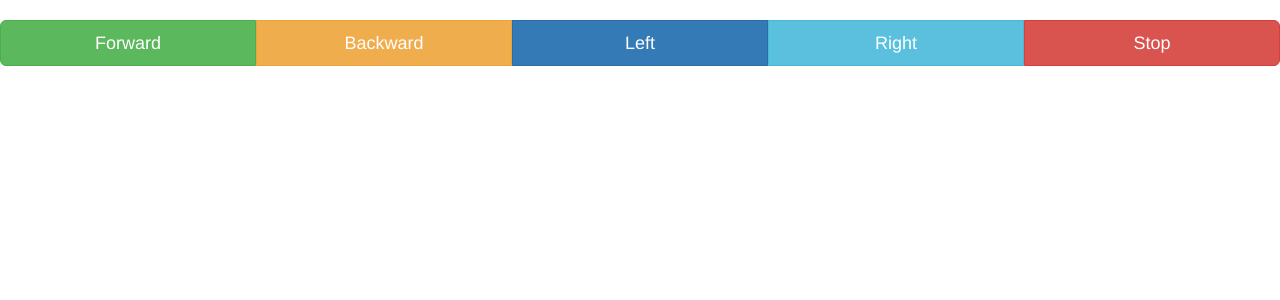
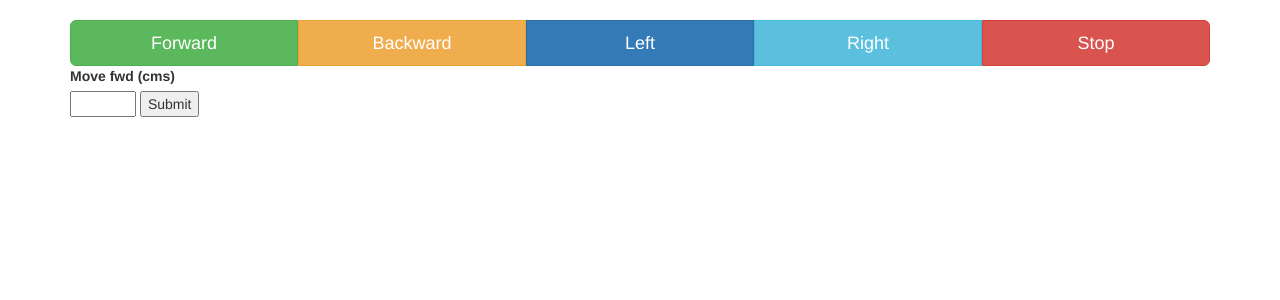
Before and after one commit to fersantxez/gopigo-server, a Flask app: page /move in a window 1280 px wide. Shown: the part 52-352 px from the top of the page. Run offline with Flask 2, Linux system fonts and the light colour scheme; some libraries are stand-ins or nearby versions.

Commit message:
working forward cms

```diff
--- a/app/forms.py
+++ b/app/forms.py
@@ -1,17 +1,16 @@
-from flask_wtf import Form
-from wtforms import SubmitField
+from flask_wtf import FlaskForm
+from wtforms import IntegerField, SubmitField
+from wtforms.validators import NumberRange
 
-class MoveForm(Form):
-	form = Form()
-	if form.validate_on_submit():
-		if 'Forward' in request.form:
-			print('**DEBUG: forward')
-			flash('Forward')
-		elif 'Backward' in request.form:
-			flash('Backward')
-		elif 'Left' in request.form:
-			flash('Left')
-		elif 'Right' in request.form:
-			flash('Right')
-		elif 'Stop' in request.form:
-			flash('Stop')
+class FormForwardCms(FlaskForm):
+	forward_distance = IntegerField('Move fwd (cms)',[NumberRange(min=0, max=500)])
+	forward_submit = SubmitField('Submit')
+
+class BackwardFormCms(FlaskForm):
+	pass
+
+class RotateLeftDegrees(FlaskForm):
+	pass
+
+class RotateRightDegrees(FlaskForm):
+	pass
--- a/app/templates/404.html
+++ b/app/templates/404.html
@@ -15,8 +15,8 @@
                     Sorry, an error has occured, Requested page not found!
                 </div>
                 <div class="error-actions">
-                    <a href="http://www.jquery2dotnet.com" class="btn btn-primary btn-lg"><span class="glyphicon glyphicon-home"></span>
-                        Take Me Home </a><a href="http://www.jquery2dotnet.com" class="btn btn-default btn-lg"><span class="glyphicon glyphicon-envelope"></span> Contact Support </a>
+                    <a href="/" class="btn btn-primary btn-lg"><span class="glyphicon glyphicon-home"></span>
+                        Take Me Home </a><a href="/" class="btn btn-default btn-lg"><span class="glyphicon glyphicon-envelope"></span> Contact Support </a>
                 </div>
             </div>
         </div>
--- a/app/templates/base.html
+++ b/app/templates/base.html
@@ -29,3 +29,15 @@
     </div>
 </div>
 {% endblock %}
+
+{% block content %}
+<div class="container">
+ {% for message in get_flashed_messages() %}
+ <div class="alert alert-warning">
+ <button type="button" class="close" data-dismiss="alert">&times;</button>
+ {{ message }}
+ </div>
+ {% endfor %}
+ {% block page_content %}{% endblock %}
+</div>
+{% endblock %}
--- a/app/templates/move.html
+++ b/app/templates/move.html
@@ -1,11 +1,24 @@
 {% extends "base.html" %}
 
-{% block content %}
+{% import "bootstrap/wtf.html" as wtf %}
+
+{% block page_content %}
 <div class="btn-group btn-group-justified">
-	<a href="/gopigo/motor/forward" class="btn btn-lg btn-success">Forward</a>
-	<a href="/gopigo/motor/backward" class="btn btn-lg btn-warning">Backward</a>
+	<a href="/gopigo/motor/motor_forward" class="btn btn-lg btn-success">Forward</a>
+	<a href="/gopigo/motor/motor_backward" class="btn btn-lg btn-warning">Backward</a>
 	<a href="/gopigo/motor/left" class="btn btn-lg btn-primary">Left</a>
 	<a href="/gopigo/motor/right" class="btn btn-lg btn-info">Right</a>
 	<a href="/gopigo/motor/stop" class="btn btn-lg btn-danger">Stop</a>
 </div>
+
+<div class="btn-group btn-group-justified">
+    <form action="" method="POST">
+        {{ formFW.hidden_tag() }}
+        <p>
+            {{ formFW.forward_distance.label }}<br>
+            {{ formFW.forward_distance(size=2) }}
+            {{ formFW.forward_submit }}
+        </p>
+    </form>
+</div>
 {% endblock %}
--- a/app/views.py
+++ b/app/views.py
@@ -1,9 +1,9 @@
 from app import app
-from flask import request, make_response, redirect, abort, render_template, url_for
+from flask import request, make_response, redirect, abort, render_template, url_for, flash
 import socket
 from datetime import datetime
 import app.util as util
-#import app.forms as forms
+from app.forms import FormForwardCms
 
 import gopigo
 
@@ -17,9 +17,10 @@ def index():
 	'''
 	return render_template('index.html',
 		hostname=socket.gethostname(),
-		#ip='127.0.0.1',
+		#ip='127.0.0.1',   #required if/when not running on linux
 		ip=util.get_default_iface_name_linux(),
-		current_time=datetime.utcnow())
+		current_time=datetime.utcnow()
+		)
 
 @app.route('/move', methods=['GET', 'POST'])
 def move():
@@ -27,60 +28,79 @@ def move():
 	Render interface for moving around the GoPiGo
 	'''
 
-	return render_template('move.html')
+	form_forward_cms = FormForwardCms()
+
+	if form_forward_cms.validate_on_submit():
+		dist = form_forward_cms.forward_distance.data #Integer
+		print('**DEBUG dist is {}'.format(dist))
+		if dist > 0:
+			flash('About to MOVE forward {} cms'.format(dist))
+			return redirect(url_for('forward', dist=dist))
+		return redirect(url_for('move'))
+
+	return render_template('move.html', formFW=form_forward_cms)
 
 #Motor movement
-@app.route('/gopigo/motor/forward', methods=['GET'])
-def forward():
-	print('**DEBUG: FORWARD some cms')
-	gopigo.fwd()
+@app.route('/gopigo/motor/forward/<int:dist>', methods=['GET'])
+def forward(dist):
+	print('**DEBUG: FORWARD {} cms'.format(dist))
+	flash('Moving forward {} cms'.format(dist) )
+	gopigo.fwd(dist)
 	return redirect(url_for('move'))
 
 @app.route('/gopigo/motor/motor_forward', methods=['GET'])
 def motor_forward():
 	print('**DEBUG: MOTOR_FORWARD')
+	flash('Moving forward until stopped' )
 	gopigo.fwd()
 	return redirect(url_for('move'))
 
 @app.route('/gopigo/motor/backward', methods=['GET'])
 def backward():
 	print('**DEBUG: BACKWARD some cms')
+	flash('Moving backwards {} cms'.format( 10 ) )
 	gopigo.bwd()
 	return redirect(url_for('move'))
 
 @app.route('/gopigo/motor/motor_backward', methods=['GET'])
 def motor_backward():
-	print('**DEBUG: BACKWARD some cms')
+	print('**DEBUG: BACKWARD')
+	flash('Moving backward until stopped' )
 	gopigo.motor_bwd()
 	return redirect(url_for('move'))
 
 @app.route('/gopigo/motor/left', methods=['GET'])
 def left():
 	print('**DEBUG: LEFT')
+	flash('Rotating Left (slow)')
 	gopigo.left()
 	return redirect(url_for('move'))
 
 @app.route('/gopigo/motor/left_rotation', methods=['GET'])
 def left_rotation():
 	print('**DEBUG: LEFT ROTATION')
+	flash('Rotating Left (fast)')
 	gopigo.left_rot()
 	return redirect(url_for('move'))
 
 @app.route('/gopigo/motor/right', methods=['GET'])
 def right():
 	print('**DEBUG: RIGHT')
+	flash('Rotating Right (slow)')
 	gopigo.right()
 	return redirect(url_for('move'))
 
 @app.route('/gopigo/motor/right_rotation', methods=['GET'])
 def right_rotation():
 	print('**DEBUG: RIGHT ROTATION')
+	flash('Rotating Right (fast)')
 	gopigo.right_rot()
 	return redirect(url_for('move'))
 
 @app.route('/gopigo/motor/stop', methods=['GET'])
 def stop():
 	print('**DEBUG: STOP')
+	flash('Stopped')
 	gopigo.stop()
 	return redirect(url_for('move'))
 
```
